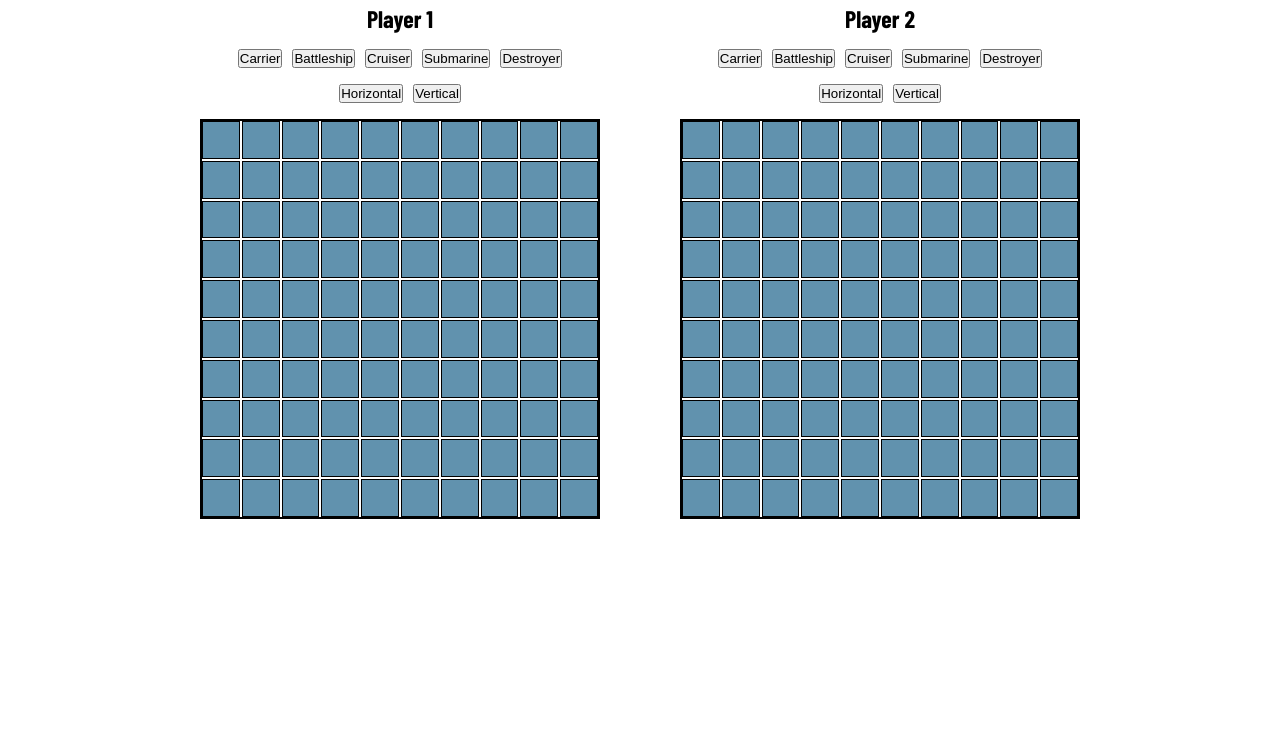
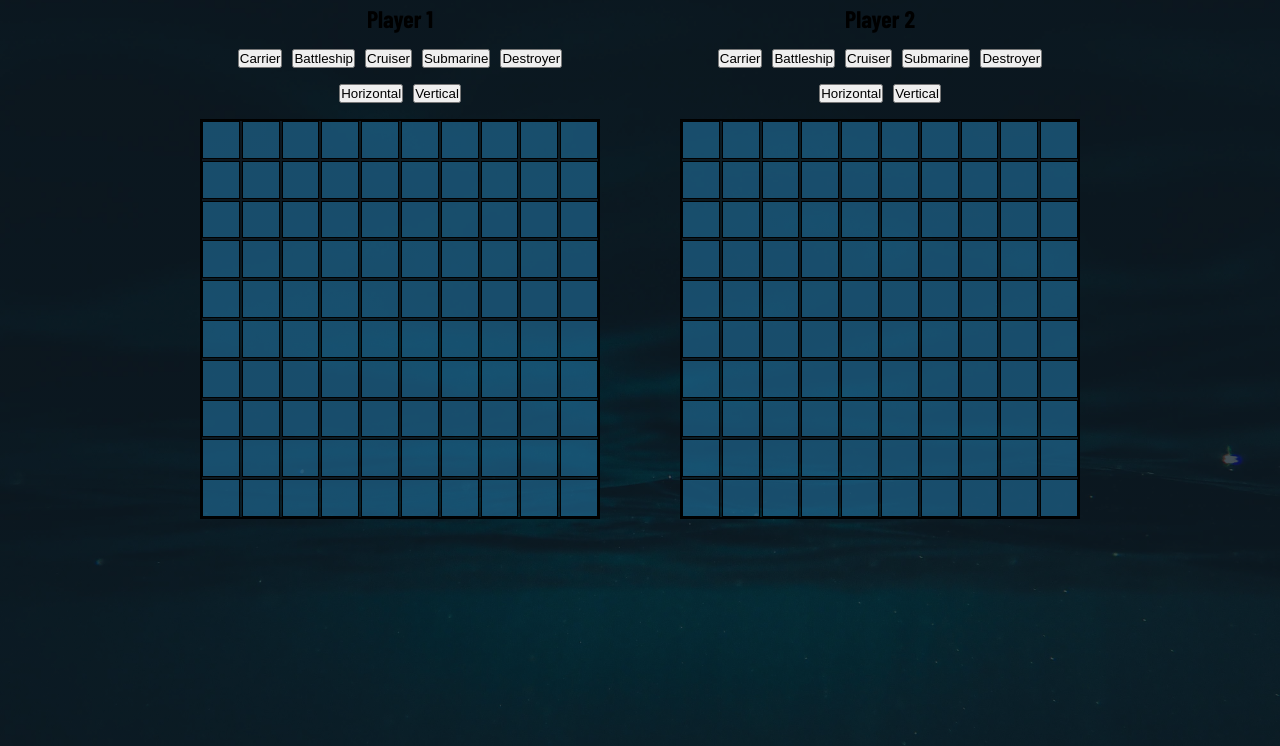
Before and after one commit to canberkg67/battleship, a website with bundled scripts: page index.html in a window 1280 px wide. Shown: the part 74-820 px from the top of the page. Built offline with nearby package versions, Linux system fonts and the light colour scheme.

Commit message:
style: add background image

```diff
--- a/style.css
+++ b/style.css
@@ -30,6 +30,17 @@
 body {
     min-height: 100vh;
     font-family: "Barlow Condensed", sans-serif;
+
+    background-image:
+        linear-gradient(
+            rgba(5, 20, 30, 0.75),
+            rgba(5, 20, 30, 0.75)
+            ),
+        url("./images/pexels-francesco-ungaro-17598831.jpg");
+
+    background-size: cover;
+    background-position: center;
+    background-attachment: fixed;
 }
 
 .board {
```
Also changed, not shown: images/pexels-francesco-ungaro-17598831.jpg (added).
